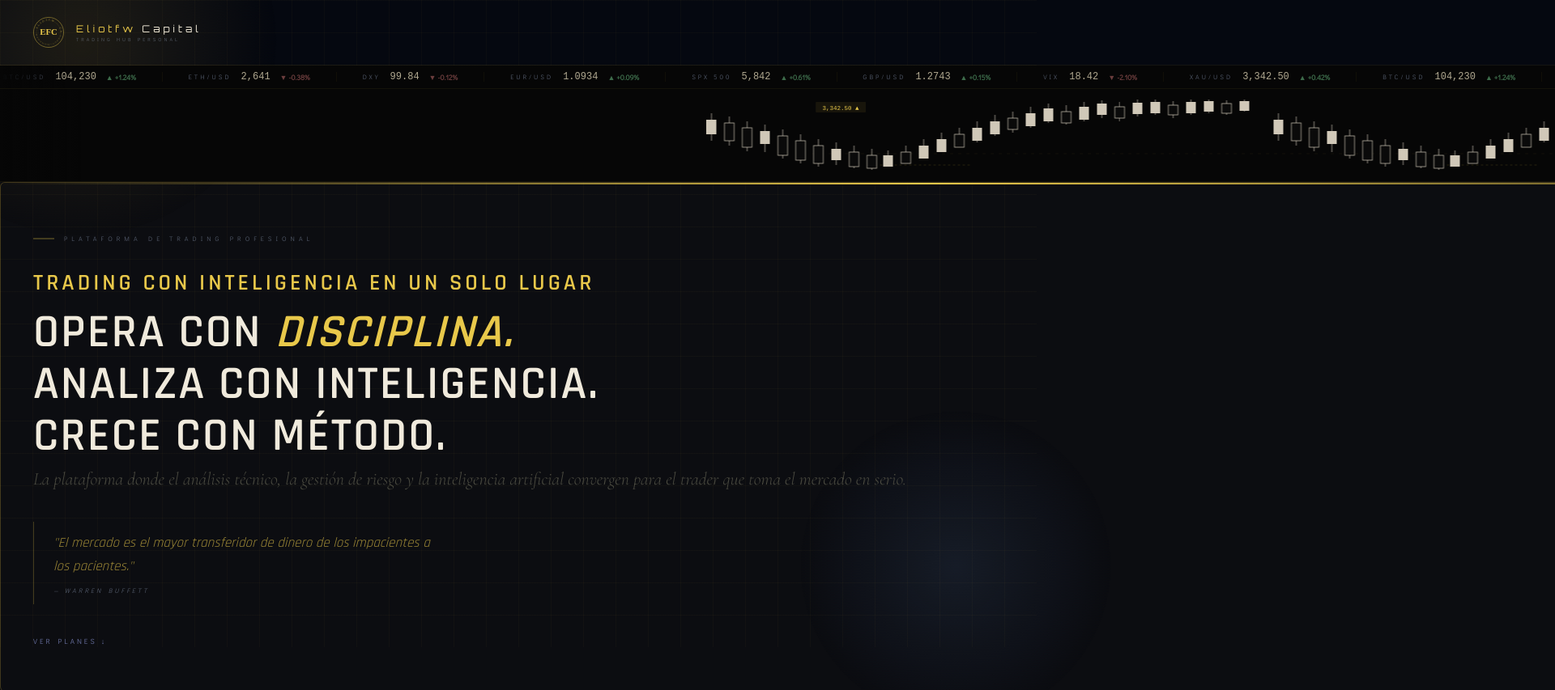
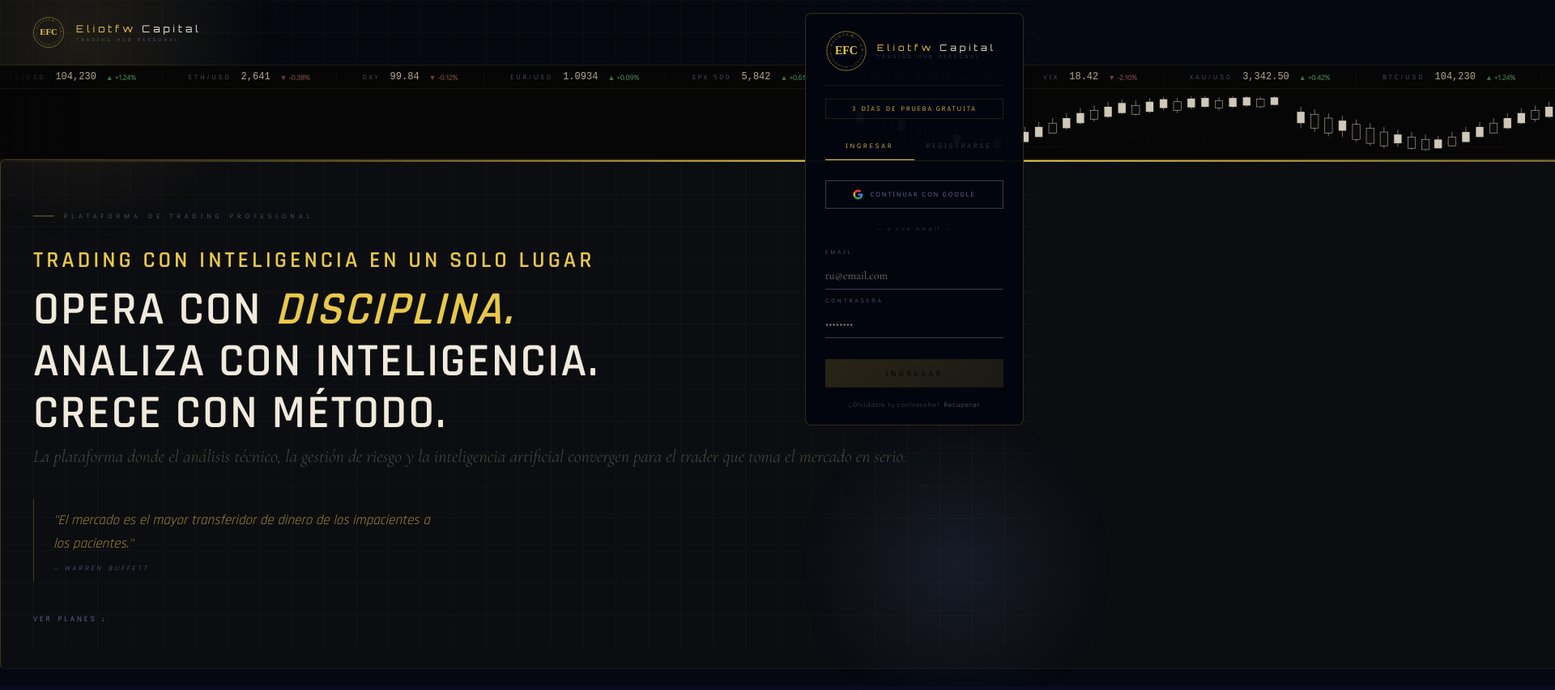
Before and after one commit to eliotrader/ELIOTFWCAPITAL-, a plain HTML site: page index.html in a window 1280 px wide. Shown: the top 853 px of the page at 81% size, 1920 px wide, since content can reach past the window. Drawn offline with nearby package versions, Linux system fonts and the light colour scheme; a web font is replaced by a local one.

Commit message:
Update index.html

```diff
--- a/index.html
+++ b/index.html
@@ -1,4 +1,4 @@
-<!DOCTYPE html><!-- build:1781062428 -->
+<!DOCTYPE html><!-- build:1781101868 -->
 <html lang="es">
 <head>
 <meta charset="UTF-8">
@@ -315,6 +315,8 @@
 
 
 
+
+
 /* ── LANDING ── */
 *{margin:0;padding:0;box-sizing:border-box;}
 html{scroll-behavior:smooth;}
@@ -323,7 +325,7 @@
 /* ── LAYOUT ── */
 .lp{display:flex;min-height:100vh;}
 .lp-main{flex:1;display:flex;flex-direction:column;}
-.lp-auth{width:340px;background:#04060f;border-left:1px solid rgba(232,200,74,0.1);position:sticky;top:0;height:100vh;display:flex;align-items:center;justify-content:center;padding:2rem;flex-shrink:0;}
+.lp-auth{position:fixed;top:1rem;right:1rem;z-index:9999;background:rgba(4,6,15,0.97);border:1px solid rgba(232,200,74,0.2);border-radius:8px;padding:1.25rem 1.5rem;width:270px;}
 
 /* ── NAV ── */
 .nav{display:flex;align-items:center;justify-content:space-between;padding:1.25rem 2.5rem;border-bottom:1px solid rgba(232,200,74,0.07);}
@@ -427,18 +429,18 @@
 
 /* ── AUTH PANEL ── */
 .auth-inner{width:100%;max-width:280px;}
-.auth-seal{display:flex;flex-direction:column;align-items:center;gap:0.75rem;margin-bottom:2rem;padding-bottom:2rem;border-bottom:0.5px solid rgba(232,200,74,0.08);}
+.auth-seal{display:flex;align-items:center;gap:0.75rem;margin-bottom:1rem;padding-bottom:1rem;border-bottom:0.5px solid rgba(232,200,74,0.08);}
 .a-name{font-family:'Orbitron',sans-serif;font-size:11px;font-weight:500;letter-spacing:4px;color:#f0eadc;}
 .a-name em{font-style:normal;color:#e8c84a;}
 .a-sub{font-family:'Didact Gothic',sans-serif;font-size:6px;letter-spacing:3px;color:#383e50;text-transform:uppercase;}
-.a-trial{font-family:'Didact Gothic',sans-serif;font-size:8px;letter-spacing:2px;color:#e8c84a;text-align:center;margin-bottom:1.5rem;padding:0.5rem;border:0.5px solid rgba(232,200,74,0.12);text-transform:uppercase;}
+.a-trial{font-family:'Didact Gothic',sans-serif;font-size:8px;letter-spacing:2px;color:#e8c84a;text-align:center;margin-bottom:1rem;padding:0.4rem;border:0.5px solid rgba(232,200,74,0.12);text-transform:uppercase;}
 .auth-tabs{display:flex;margin-bottom:1.5rem;border-bottom:0.5px solid rgba(232,200,74,0.08);}
 .a-tab{flex:1;padding:0.75rem;font-family:'Didact Gothic',sans-serif;font-size:8px;letter-spacing:3px;color:#383e50;cursor:pointer;border-bottom:0.5px solid transparent;text-align:center;text-transform:uppercase;}
 .a-tab.on{color:#e8c84a;border-bottom-color:#e8c84a;}
 .a-google{width:100%;background:transparent;border:0.5px solid #383e50;color:#6870a0;padding:10px;font-family:'Didact Gothic',sans-serif;font-size:8px;letter-spacing:2px;cursor:pointer;margin-bottom:1.25rem;display:flex;align-items:center;justify-content:center;gap:8px;text-transform:uppercase;transition:border-color 0.2s;}
 .a-google:hover{border-color:#505868;}
 .a-div{text-align:center;font-family:'Didact Gothic',sans-serif;font-size:7px;letter-spacing:3px;color:#383e50;margin-bottom:1.25rem;}
-.a-field{margin-bottom:1rem;}
+.a-field{margin-bottom:0.6rem;}
 .a-label{font-family:'Didact Gothic',sans-serif;font-size:7px;letter-spacing:3px;color:#505868;display:block;margin-bottom:0.5rem;text-transform:uppercase;}
 .a-input{width:100%;background:transparent;border:none;border-bottom:0.5px solid #383e50;color:#f0eadc;padding:8px 0;font-size:14px;outline:none;font-family:'Cormorant Garamond',serif;transition:border-color 0.2s;}
 .a-input:focus{border-bottom-color:#e8c84a;}
@@ -510,8 +512,8 @@
     </div>
 
     <!-- VELAS ANIMADAS -->
-    <div class="candles-wrap">
-      <svg viewBox="0 0 1400 90" style="width:100%;height:90px;display:block;">
+    <div class="candles-wrap" style="padding:0.5rem 0;">
+      <svg viewBox="0 0 1400 90" style="width:100%;height:70px;display:block;">
         <line x1="0" y1="68" x2="1400" y2="68" stroke="rgba(232,200,74,0.1)" stroke-width="0.5" stroke-dasharray="4,6"/>
         <g class="cv-track">
           <g class="ca"><line x1="10" y1="18" x2="10" y2="52"/><rect x="4" y="26" width="12" height="18"/></g>
```
